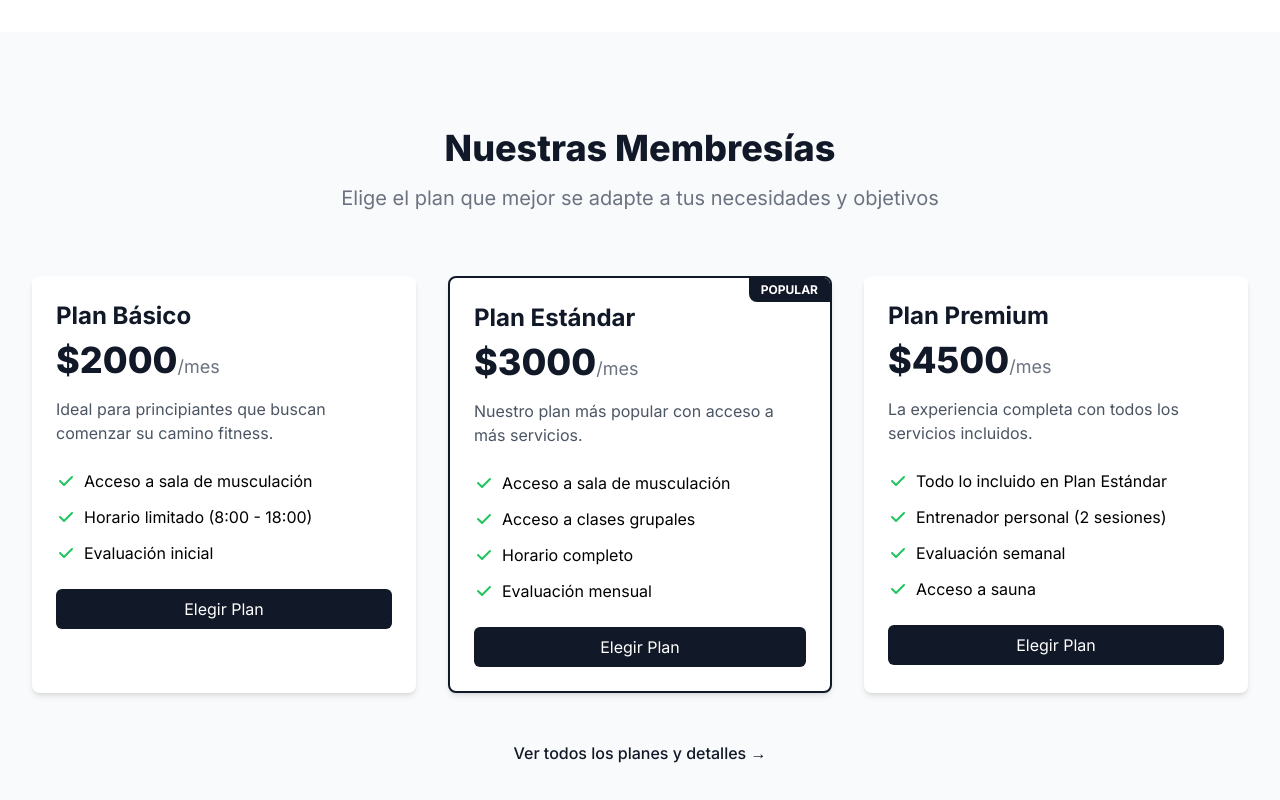
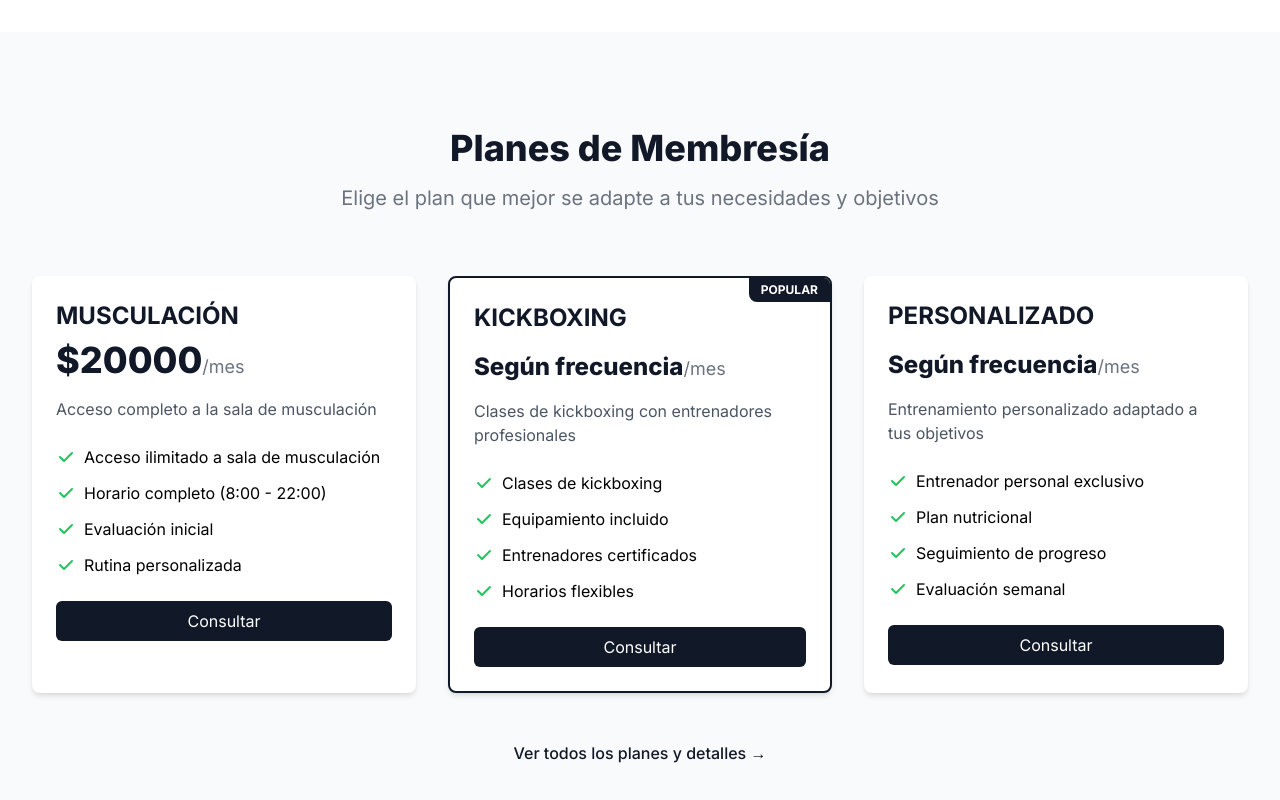
Before and after one commit to lessslie/olimpo-next, a Next.js app: page / in a window 1280 px wide. Shown: the part 1320-2120 px from the top of the page. Built offline with nearby package versions, Linux system fonts and the light colour scheme.

Commit message:
eliminar testimonios

```diff
--- a/src/app/page.tsx
+++ b/src/app/page.tsx
@@ -4,7 +4,6 @@ import Link from 'next/link';
 import Image from 'next/image';
 import { useRouter } from 'next/navigation';
 import BackgroundLogo from '@/components/BackgroundLogo';
-import TestimonialsSection from '@/components/TestimonialsSection';
 import ClassesSection from '@/components/ClassesSection';
 
 export default function Home() {
@@ -123,7 +122,7 @@ export default function Home() {
         <div className="max-w-7xl mx-auto px-4 sm:px-6 lg:px-8">
           <div className="text-center mb-16">
             <h2 className="text-3xl md:text-4xl font-extrabold text-gray-900">
-              Nuestras Membresías
+              Planes de Membresía
             </h2>
             <p className="mt-4 max-w-2xl text-xl text-gray-500 mx-auto">
               Elige el plan que mejor se adapte a tus necesidades y objetivos
@@ -133,25 +132,25 @@ export default function Home() {
           <div className="grid grid-cols-1 md:grid-cols-3 gap-8">
             <div className="bg-white rounded-lg shadow-md overflow-hidden">
               <div className="p-6">
-                <h3 className="text-2xl font-bold text-gray-900 mb-2">Plan Básico</h3>
+                <h3 className="text-2xl font-bold text-gray-900 mb-2">MUSCULACIÓN</h3>
                 <div className="text-4xl font-extrabold text-gray-900 mb-4">
-                  $2000<span className="text-lg font-normal text-gray-500">/mes</span>
+                  $20000<span className="text-lg font-normal text-gray-500">/mes</span>
                 </div>
                 <p className="text-gray-600 mb-6">
-                  Ideal para principiantes que buscan comenzar su camino fitness.
+                  Acceso completo a la sala de musculación
                 </p>
                 <ul className="space-y-3 mb-6">
                   <li className="flex items-center">
                     <svg className="h-5 w-5 text-green-500 mr-2" xmlns="http://www.w3.org/2000/svg" viewBox="0 0 20 20" fill="currentColor">
                       <path fillRule="evenodd" d="M16.707 5.293a1 1 0 010 1.414l-8 8a1 1 0 01-1.414 0l-4-4a1 1 0 011.414-1.414L8 12.586l7.293-7.293a1 1 0 011.414 0z" clipRule="evenodd" />
                     </svg>
-                    Acceso a sala de musculación
+                    Acceso ilimitado a sala de musculación
                   </li>
                   <li className="flex items-center">
                     <svg className="h-5 w-5 text-green-500 mr-2" xmlns="http://www.w3.org/2000/svg" viewBox="0 0 20 20" fill="currentColor">
                       <path fillRule="evenodd" d="M16.707 5.293a1 1 0 010 1.414l-8 8a1 1 0 01-1.414 0l-4-4a1 1 0 011.414-1.414L8 12.586l7.293-7.293a1 1 0 011.414 0z" clipRule="evenodd" />
                     </svg>
-                    Horario limitado (8:00 - 18:00)
+                    Horario completo (8:00 - 22:00)
                   </li>
                   <li className="flex items-center">
                     <svg className="h-5 w-5 text-green-500 mr-2" xmlns="http://www.w3.org/2000/svg" viewBox="0 0 20 20" fill="currentColor">
@@ -159,12 +158,18 @@ export default function Home() {
                     </svg>
                     Evaluación inicial
                   </li>
+                  <li className="flex items-center">
+                    <svg className="h-5 w-5 text-green-500 mr-2" xmlns="http://www.w3.org/2000/svg" viewBox="0 0 20 20" fill="currentColor">
+                      <path fillRule="evenodd" d="M16.707 5.293a1 1 0 010 1.414l-8 8a1 1 0 01-1.414 0l-4-4a1 1 0 011.414-1.414L8 12.586l7.293-7.293a1 1 0 011.414 0z" clipRule="evenodd" />
+                    </svg>
+                    Rutina personalizada
+                  </li>
                 </ul>
                 <button
                   onClick={() => router.push('/memberships')}
                   className="w-full bg-gray-900 text-white py-2 px-4 rounded-md hover:bg-gray-800 transition-colors"
                 >
-                  Elegir Plan
+                  Consultar
                 </button>
               </div>
             </div>
@@ -174,69 +179,75 @@ export default function Home() {
                 POPULAR
               </div>
               <div className="p-6">
-                <h3 className="text-2xl font-bold text-gray-900 mb-2">Plan Estándar</h3>
+                <h3 className="text-2xl font-bold text-gray-900 mb-2">KICKBOXING</h3>
                 <div className="text-4xl font-extrabold text-gray-900 mb-4">
-                  $3000<span className="text-lg font-normal text-gray-500">/mes</span>
+                  <span className="text-2xl">Según frecuencia</span><span className="text-lg font-normal text-gray-500">/mes</span>
                 </div>
                 <p className="text-gray-600 mb-6">
-                  Nuestro plan más popular con acceso a más servicios.
+                  Clases de kickboxing con entrenadores profesionales
                 </p>
                 <ul className="space-y-3 mb-6">
                   <li className="flex items-center">
                     <svg className="h-5 w-5 text-green-500 mr-2" xmlns="http://www.w3.org/2000/svg" viewBox="0 0 20 20" fill="currentColor">
                       <path fillRule="evenodd" d="M16.707 5.293a1 1 0 010 1.414l-8 8a1 1 0 01-1.414 0l-4-4a1 1 0 011.414-1.414L8 12.586l7.293-7.293a1 1 0 011.414 0z" clipRule="evenodd" />
                     </svg>
-                    Acceso a sala de musculación
+                    Clases de kickboxing
                   </li>
                   <li className="flex items-center">
                     <svg className="h-5 w-5 text-green-500 mr-2" xmlns="http://www.w3.org/2000/svg" viewBox="0 0 20 20" fill="currentColor">
                       <path fillRule="evenodd" d="M16.707 5.293a1 1 0 010 1.414l-8 8a1 1 0 01-1.414 0l-4-4a1 1 0 011.414-1.414L8 12.586l7.293-7.293a1 1 0 011.414 0z" clipRule="evenodd" />
                     </svg>
-                    Acceso a clases grupales
+                    Equipamiento incluido
                   </li>
                   <li className="flex items-center">
                     <svg className="h-5 w-5 text-green-500 mr-2" xmlns="http://www.w3.org/2000/svg" viewBox="0 0 20 20" fill="currentColor">
                       <path fillRule="evenodd" d="M16.707 5.293a1 1 0 010 1.414l-8 8a1 1 0 01-1.414 0l-4-4a1 1 0 011.414-1.414L8 12.586l7.293-7.293a1 1 0 011.414 0z" clipRule="evenodd" />
                     </svg>
-                    Horario completo
+                    Entrenadores certificados
                   </li>
                   <li className="flex items-center">
                     <svg className="h-5 w-5 text-green-500 mr-2" xmlns="http://www.w3.org/2000/svg" viewBox="0 0 20 20" fill="currentColor">
                       <path fillRule="evenodd" d="M16.707 5.293a1 1 0 010 1.414l-8 8a1 1 0 01-1.414 0l-4-4a1 1 0 011.414-1.414L8 12.586l7.293-7.293a1 1 0 011.414 0z" clipRule="evenodd" />
                     </svg>
-                    Evaluación mensual
+                    Horarios flexibles
                   </li>
                 </ul>
                 <button
                   onClick={() => router.push('/memberships')}
                   className="w-full bg-gray-900 text-white py-2 px-4 rounded-md hover:bg-gray-800 transition-colors"
                 >
-                  Elegir Plan
+                  Consultar
                 </button>
               </div>
             </div>
 
             <div className="bg-white rounded-lg shadow-md overflow-hidden">
               <div className="p-6">
-                <h3 className="text-2xl font-bold text-gray-900 mb-2">Plan Premium</h3>
+                <h3 className="text-2xl font-bold text-gray-900 mb-2">PERSONALIZADO</h3>
                 <div className="text-4xl font-extrabold text-gray-900 mb-4">
-                  $4500<span className="text-lg font-normal text-gray-500">/mes</span>
+                  <span className="text-2xl">Según frecuencia</span><span className="text-lg font-normal text-gray-500">/mes</span>
                 </div>
                 <p className="text-gray-600 mb-6">
-                  La experiencia completa con todos los servicios incluidos.
+                  Entrenamiento personalizado adaptado a tus objetivos
                 </p>
                 <ul className="space-y-3 mb-6">
                   <li className="flex items-center">
                     <svg className="h-5 w-5 text-green-500 mr-2" xmlns="http://www.w3.org/2000/svg" viewBox="0 0 20 20" fill="currentColor">
                       <path fillRule="evenodd" d="M16.707 5.293a1 1 0 010 1.414l-8 8a1 1 0 01-1.414 0l-4-4a1 1 0 011.414-1.414L8 12.586l7.293-7.293a1 1 0 011.414 0z" clipRule="evenodd" />
                     </svg>
-                    Todo lo incluido en Plan Estándar
+                    Entrenador personal exclusivo
                   </li>
                   <li className="flex items-center">
                     <svg className="h-5 w-5 text-green-500 mr-2" xmlns="http://www.w3.org/2000/svg" viewBox="0 0 20 20" fill="currentColor">
                       <path fillRule="evenodd" d="M16.707 5.293a1 1 0 010 1.414l-8 8a1 1 0 01-1.414 0l-4-4a1 1 0 011.414-1.414L8 12.586l7.293-7.293a1 1 0 011.414 0z" clipRule="evenodd" />
                     </svg>
-                    Entrenador personal (2 sesiones)
+                    Plan nutricional
+                  </li>
+                  <li className="flex items-center">
+                    <svg className="h-5 w-5 text-green-500 mr-2" xmlns="http://www.w3.org/2000/svg" viewBox="0 0 20 20" fill="currentColor">
+                      <path fillRule="evenodd" d="M16.707 5.293a1 1 0 010 1.414l-8 8a1 1 0 01-1.414 0l-4-4a1 1 0 011.414-1.414L8 12.586l7.293-7.293a1 1 0 011.414 0z" clipRule="evenodd" />
+                    </svg>
+                    Seguimiento de progreso
                   </li>
                   <li className="flex items-center">
                     <svg className="h-5 w-5 text-green-500 mr-2" xmlns="http://www.w3.org/2000/svg" viewBox="0 0 20 20" fill="currentColor">
@@ -244,18 +255,12 @@ export default function Home() {
                     </svg>
                     Evaluación semanal
                   </li>
-                  <li className="flex items-center">
-                    <svg className="h-5 w-5 text-green-500 mr-2" xmlns="http://www.w3.org/2000/svg" viewBox="0 0 20 20" fill="currentColor">
-                      <path fillRule="evenodd" d="M16.707 5.293a1 1 0 010 1.414l-8 8a1 1 0 01-1.414 0l-4-4a1 1 0 011.414-1.414L8 12.586l7.293-7.293a1 1 0 011.414 0z" clipRule="evenodd" />
-                    </svg>
-                    Acceso a sauna
-                  </li>
                 </ul>
                 <button
                   onClick={() => router.push('/memberships')}
                   className="w-full bg-gray-900 text-white py-2 px-4 rounded-md hover:bg-gray-800 transition-colors"
                 >
-                  Elegir Plan
+                  Consultar
                 </button>
               </div>
             </div>
@@ -271,9 +276,6 @@ export default function Home() {
 
       {/* Classes Section */}
       <ClassesSection />
-
-      {/* Testimonials Section */}
-      <TestimonialsSection />
 
       {/* CTA Section */}
       <div className="bg-gray-900 text-white">
```
